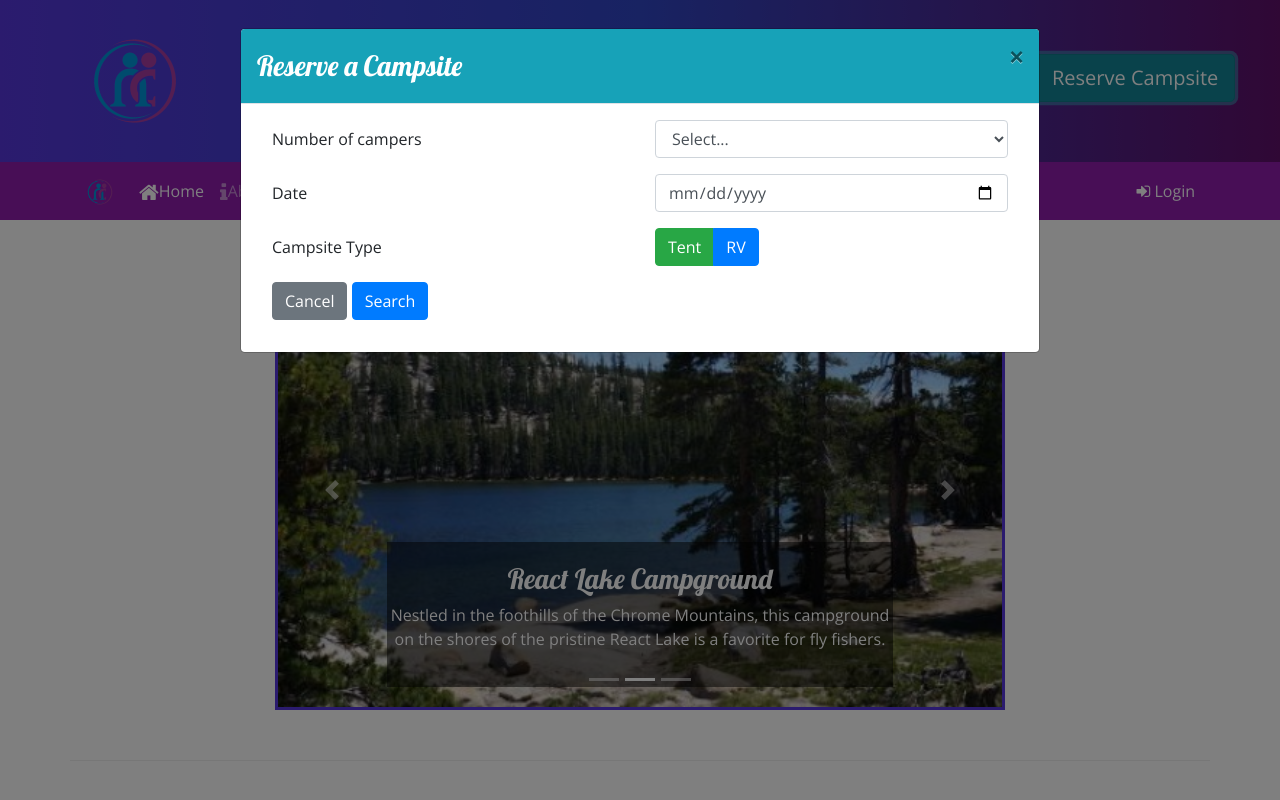
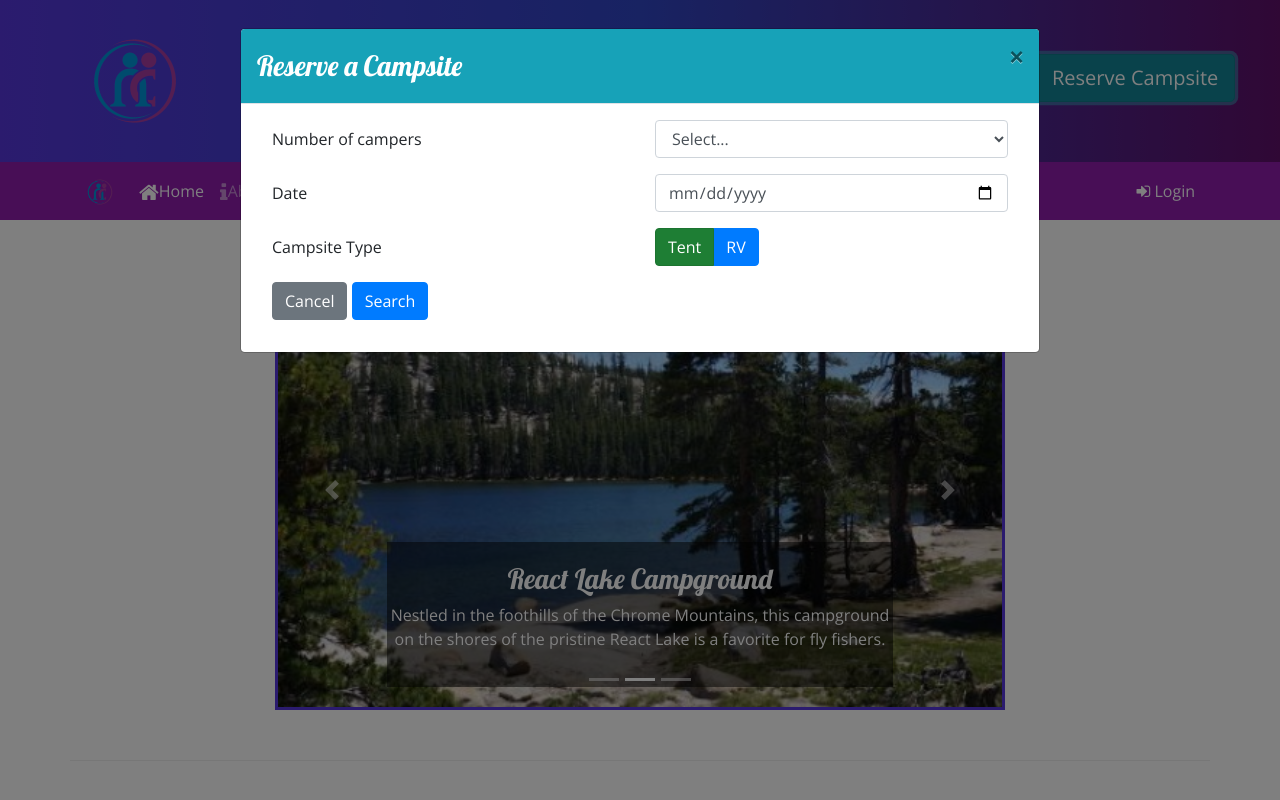
Before and after one commit to PntraNegra/nucampsite, a website: page index.html in a window 1280 px wide. Both pictures are taken after a click on the button "Reserve Campsite". Shown: the top 800 px of the page. Drawn offline with nearby package versions, Linux system fonts and the light colour scheme.

Commit message:
changes to index

```diff
--- a/index.html
+++ b/index.html
@@ -73,7 +73,7 @@
                                 <div class="col-2 btn-group btn-group-toggle" data-toggle="buttons">
                                     <div class="btn-group btn-group-toggle" data-toggle="buttons">
                                         <label class="btn btn-success active">
-                                            <input type="radio" name="siteType" id="siteTent" value="tent"> Tent
+                                            <input type="radio" name="siteType" id="siteTent" value="tent" checked> Tent
                                         </label>
                                         <label class="btn btn-primary">
                                             <input type="radio" name="siteType" id="siteRV" value="RV"> RV
```
